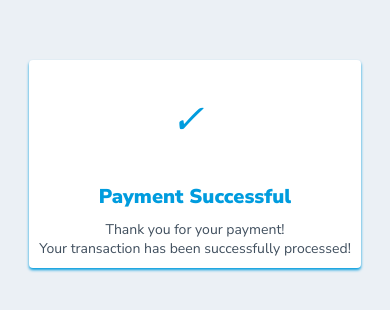
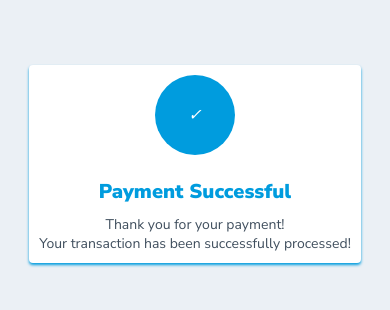
Before and after one commit to CodeScaleLK/paypal-final, a plain HTML site: page index.html in a window 390 px wide. Shown: the part 258-568 px from the top of the page. Drawn offline with Linux system fonts and the light colour scheme.

Commit message:
Update index.html

```diff
--- a/index.html
+++ b/index.html
@@ -37,14 +37,26 @@
       margin: 0;
     }
 
-    i {
-      font-size: 60px;
-      line-height: 120px;
-      margin-left: -15px;
+    .icon-container {
+      display: flex;
+      justify-content: center;
+      align-items: center;
+    }
+
+    .icon-circle {
+      background: #009cde;
+      border-radius: 50%;
+      width: 120px;
+      height: 120px;
+      display: flex;
+      justify-content: center;
+      align-items: center;
+      margin: 0 auto;
+      margin-bottom: 10px;
     }
 
     .success-icon {
-      color: #009cde;
+      color: #fff;
     }
 
     .fail-icon {
@@ -64,17 +76,19 @@
         font-size: 14px;
       }
 
-      i {
-        font-size: 40px;
-        line-height: 100px;
+      .icon-circle {
+        width: 80px;
+        height: 80px;
       }
     }
   </style>
 </head>
 <body>
   <div class="card" id="paymentCard">
-    <div id="iconContainer">
-      <i id="icon" class="checkmark success-icon">✓</i>
+    <div class="icon-container">
+      <div class="icon-circle">
+        <i id="icon" class="checkmark success-icon">✓</i>
+      </div>
     </div>
     <h1 id="paymentStatus">Payment Successful</h1>
     <p id="paymentMessage">Thank you for your payment!<br>Your transaction has been successfully processed!</p>
@@ -86,21 +100,23 @@
       var paymentStatus = queryParams.get("payment");
 
       var icon = document.getElementById("icon");
-      var iconContainer = document.getElementById("iconContainer");
+      var iconCircle = document.querySelector(".icon-circle");
       var paymentStatusElement = document.getElementById("paymentStatus");
       var paymentMessage = document.getElementById("paymentMessage");
 
       if (paymentStatus === "success") {
+        iconCircle.style.background = "#009cde";
         icon.classList.add("success-icon");
         icon.innerText = "✓";
         paymentStatusElement.innerText = "Payment Successful";
         paymentMessage.innerText = "Thank you for your payment!\nYour transaction has been successfully processed!";
       } else if (paymentStatus === "fail") {
+        iconCircle.style.background = "#FF5733";
         icon.classList.remove("success-icon");
         icon.classList.add("fail-icon");
         icon.innerText = "✕";
         paymentStatusElement.innerText = "Payment Unsuccessful";
-        paymentMessage.innerText = "Sorry, your payment could not be processed. Please try again later.";
+        paymentMessage.innerText = "Sorry, your payment could not be processed.\nPlease try again later.";
       }
     });
   </script>
```
